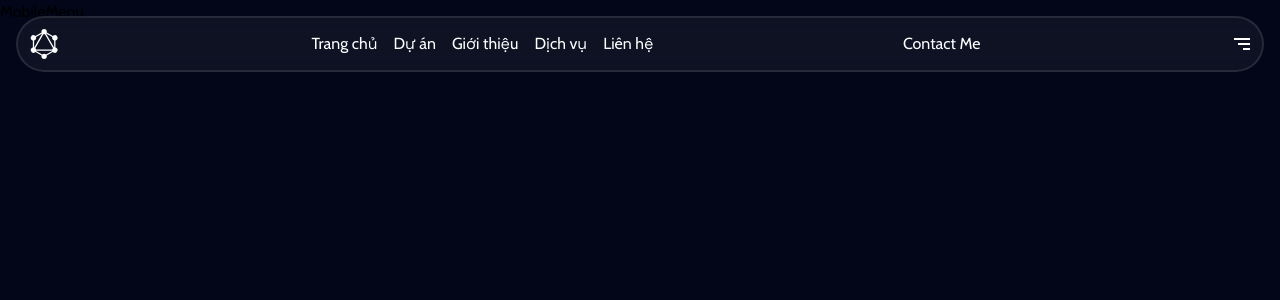
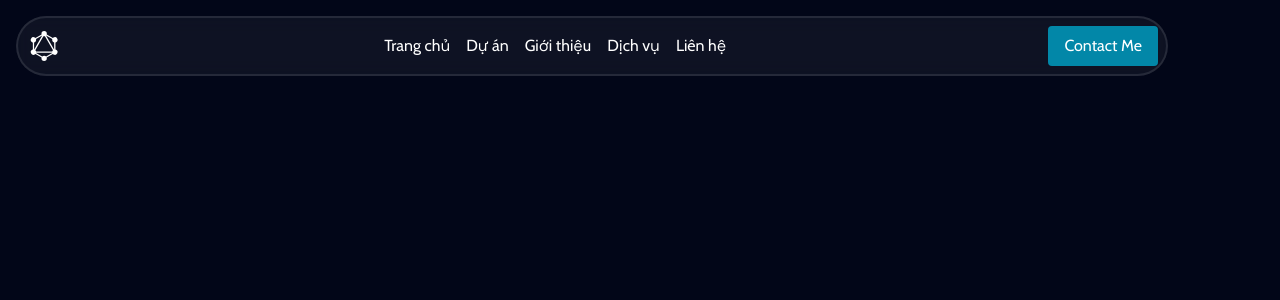
Before and after one commit to dangquanghuy286/portfolio, a React (Vite) app: page /about in a window 1280 px wide. Shown: the top 300 px of the page. Built offline with nearby package versions, Linux system fonts and the light colour scheme.

Commit message:
header mobile

```diff
--- a/package.json
+++ b/package.json
@@ -15,6 +15,7 @@
     "react-dom": "^19.0.0",
     "react-icons": "^5.5.0",
     "react-router-dom": "^7.5.2",
+    "tailwind-merge": "^3.2.0",
     "tailwindcss": "^4.1.4"
   },
   "devDependencies": {
--- a/src/components/Button/index.jsx
+++ b/src/components/Button/index.jsx
@@ -1,7 +1,17 @@
 import React from "react";
 
-const Button = ({ children }) => {
-  return <button>{children}</button>;
+const Button = ({ children, variant = "primary", className = "" }) => {
+  const variants = {
+    primary: "bg-[#0287a8] text-white border-none hover:bg-[#03a0c5]",
+    outline:
+      "bg-transparent text-blue-400 border-2 border-blue-300 hover:bg-blue-100",
+  };
+
+  return (
+    <button className={`${variants[variant]} px-4 py-2 rounded ${className}`}>
+      {children}
+    </button>
+  );
 };
 
 export default Button;
--- /dev/null
+++ b/src/components/Logo/index.jsx
@@ -0,0 +1,12 @@
+import React from "react";
+import { BiLogoGraphql } from "react-icons/bi";
+
+const Logo = () => {
+  return (
+    <>
+      <BiLogoGraphql className="cursor-pointer text-4xl text-white" />
+    </>
+  );
+};
+
+export default Logo;
--- a/src/components/MobileMenu/index.jsx
+++ b/src/components/MobileMenu/index.jsx
@@ -1,7 +1,34 @@
+/* eslint-disable no-unused-vars */
 import React from "react";
+import Logo from "../Logo";
+import { NavLink } from "react-router-dom";
+import Button from "../Button";
 
-const MobileMenu = ({ isMenuOpen, menuOpen, menuItems }) => {
-  return <div>MobileMenu</div>;
+const MobileMenu = ({ isMenuOpen, menuOpen, menu }) => {
+  return (
+    <div
+      className={`fixed left-0 top-0 z-30 h-full w-3/4 transform border-r-2 border-white/15 bg-white/20 px-4 backdrop-blur transition-transform duration-300 ${
+        menuOpen ? "translate-x-0" : "-translate-x-full"
+      }`}
+    >
+      <div className="mt-5">
+        <Logo />
+      </div>
+      <hr className="my-3 border-2 border-white/5" />
+      <ul className="mt-5 flex-col flex space-x-3 ">
+        {menu.map((item, index) =>
+          item.link.map((link, linkIndex) => (
+            <li key={`${index}-${linkIndex}`}>
+              <NavLink className="nav_item px-2 py-2 " to={link.path}>
+                {link.text}
+              </NavLink>{" "}
+            </li>
+          ))
+        )}
+      </ul>
+      <Button>Contact Me</Button>
+    </div>
+  );
 };
 
 export default MobileMenu;
--- a/src/index.css
+++ b/src/index.css
@@ -6,4 +6,15 @@
     font-family: "Cabin", "Space Grotesk", sans-serif;
     margin: 0;
   }
+  button {
+    @apply cursor-pointer;
+  }
+  .nav_item {
+    @apply block rounded-full px-4 py-1.5 text-sm font-semibold text-white/70 transition duration-300 hover:bg-white/10;
+  }
 }
+@layer utilities {
+  .container {
+    @apply lg:max-w-6xl;
+  }
+}
--- a/src/layout/Header.jsx
+++ b/src/layout/Header.jsx
@@ -2,8 +2,10 @@ import React from "react";
 import { NavLink } from "react-router-dom";
 import { menu } from "../util/menu";
 import Button from "../components/Button";
-import { BiLogoGraphql, BiMenuAltRight, BiX } from "react-icons/bi";
+
 import MobileMenu from "../components/MobileMenu";
+import Logo from "../components/Logo";
+import { BiMenuAltRight, BiX } from "react-icons/bi";
 
 const Header = ({ menuOpen, isMenuOpen }) => {
   return (
@@ -11,7 +13,7 @@ const Header = ({ menuOpen, isMenuOpen }) => {
       <header className="fixed top-0 z-10 w-full px-4 py-4">
         <nav className="container text-white flex items-center justify-between rounded-full border-2 border-white/10 bg-white/5 p-2 backdrop-blur">
           <div className="flex items-center">
-            <BiLogoGraphql className="cursor-pointer text-4xl text-white" />
+            <Logo />
           </div>
           <ul className="hidden space-x-4 md:flex">
             {menu.map((item, index) =>
@@ -27,7 +29,12 @@ const Header = ({ menuOpen, isMenuOpen }) => {
           </div>
 
           {/* Menu Toggle Button */}
-          <button>
+          <button
+            className="text-4xl text-white md:hidden"
+            onClick={() => isMenuOpen(!menuOpen)}
+            aria-label="Toggle Menu"
+            aria-expanded={menuOpen}
+          >
             {menuOpen ? (
               <BiX className="text-2xl" />
             ) : (
@@ -36,12 +43,17 @@ const Header = ({ menuOpen, isMenuOpen }) => {
           </button>
         </nav>
       </header>
+      {/* Over play for mobile Menu */}
+      {menuOpen && (
+        <div
+          className="fixed inset-0 z-20 bg-slate-950 opacity-50"
+          onClick={() => isMenuOpen(!menuOpen)}
+          aria-label="Close Menu"
+        />
+      )}
+
       {/* Mobile Menu */}
-      <MobileMenu
-        menuOpen={menuOpen}
-        isMenuOpen={isMenuOpen}
-        menuItems={menu}
-      />
+      <MobileMenu menuOpen={menuOpen} isMenuOpen={isMenuOpen} menu={menu} />
     </>
   );
 };
```
Also changed, not shown: 1 other file (tests, documents, lock files or other folders).
